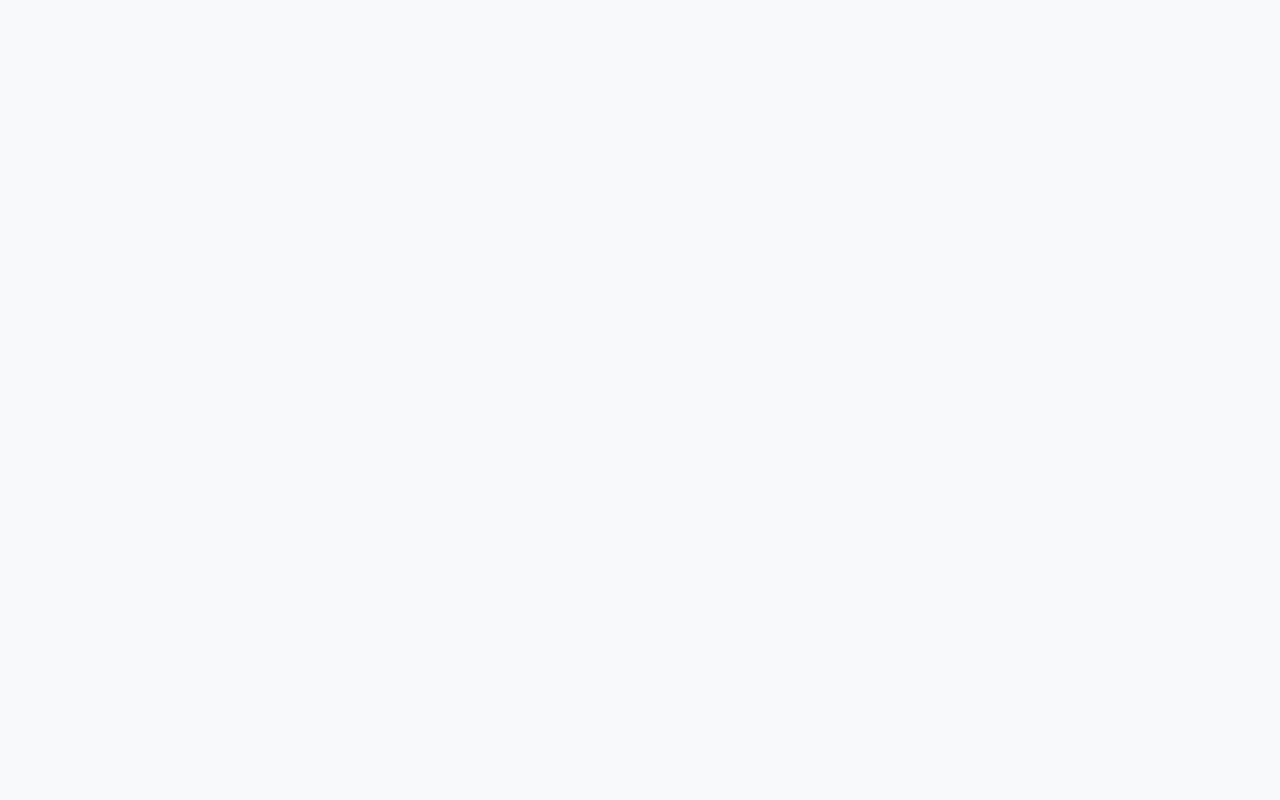
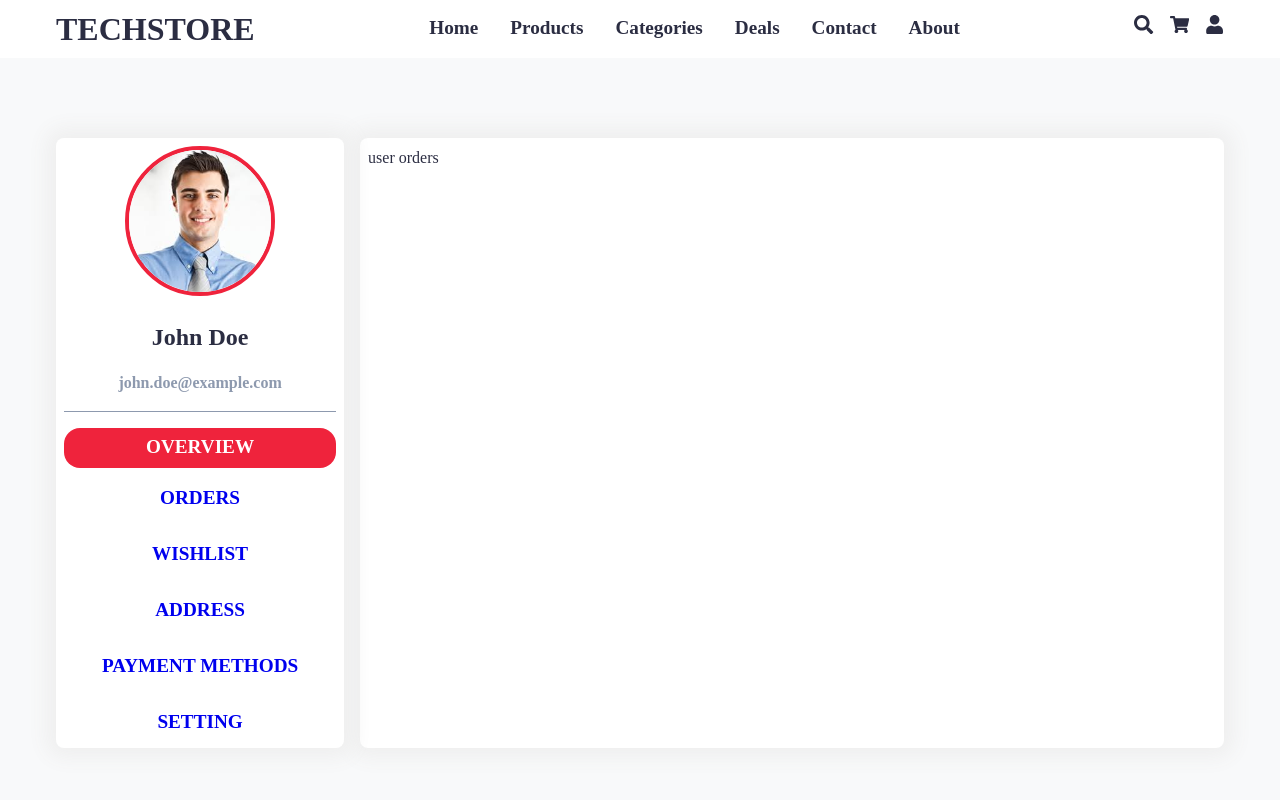
Before and after one commit to mohammadmehdidalvandii/techstore-front-end, a React (Vite) app: page /UserPanel/Orders in a window 1280 px wide. Before the commit this address had no page. Shown: the top 800 px of the page. Built offline with nearby package versions, Linux system fonts and the light colour scheme.

Commit message:
create userPanel/Orders page

```diff
--- a/src/components/template/user-panel/UserPanelNav/UserPanelNav.tsx
+++ b/src/components/template/user-panel/UserPanelNav/UserPanelNav.tsx
@@ -12,7 +12,7 @@ const UserPanelNav:React.FC = ()=>{
         </div>
         <ul className="userPanel_menu">
             <li>
-                <Link to='/UserPanel/Overview' className='link active'>Overview</Link>
+                <Link to='/UserPanel' className='link active'>Overview</Link>
             </li>
             <li>
                 <Link to='/UserPanel/Orders' className='link'>Orders</Link>
--- /dev/null
+++ b/src/page/User-panel/Orders.tsx
@@ -0,0 +1,23 @@
+import Footer from '@components/module/Footer/Footer'
+import Navbar from '@components/module/Navbar/Navbar'
+import UserPanelNav from '@components/template/user-panel/UserPanelNav/UserPanelNav'
+import React from 'react'
+
+function Orders() {
+  return (
+      <>
+    <Navbar/>
+     <div className="container_userPanel container">
+        <div className="userPanel_nav box">
+            <UserPanelNav/>
+        </div>
+        <div className="userPanel_content box">
+            user orders
+        </div>
+     </div>
+    <Footer/>
+    </>
+  )
+}
+
+export default Orders
--- a/src/route.tsx
+++ b/src/route.tsx
@@ -8,6 +8,7 @@ import About from "@page/About/About";
 import Deals from "@page/Deals/Deals";
 import Categories from "@page/Categories/Categories";
 import UserPanel from "@page/User-panel/User-panel";
+import Orders from "@page/User-panel/Orders";
 
 const routes = [
     {path:'/' , element:<Home/>},
@@ -20,6 +21,7 @@ const routes = [
     {path:'/Deals' , element:<Deals/>},
     {path:'/Categories' , element:<Categories/>},
     {path:'/UserPanel' , element:<UserPanel/>},
+    {path:'/UserPanel/Orders' , element:<Orders/>},
 ]
 
 export default routes
```
